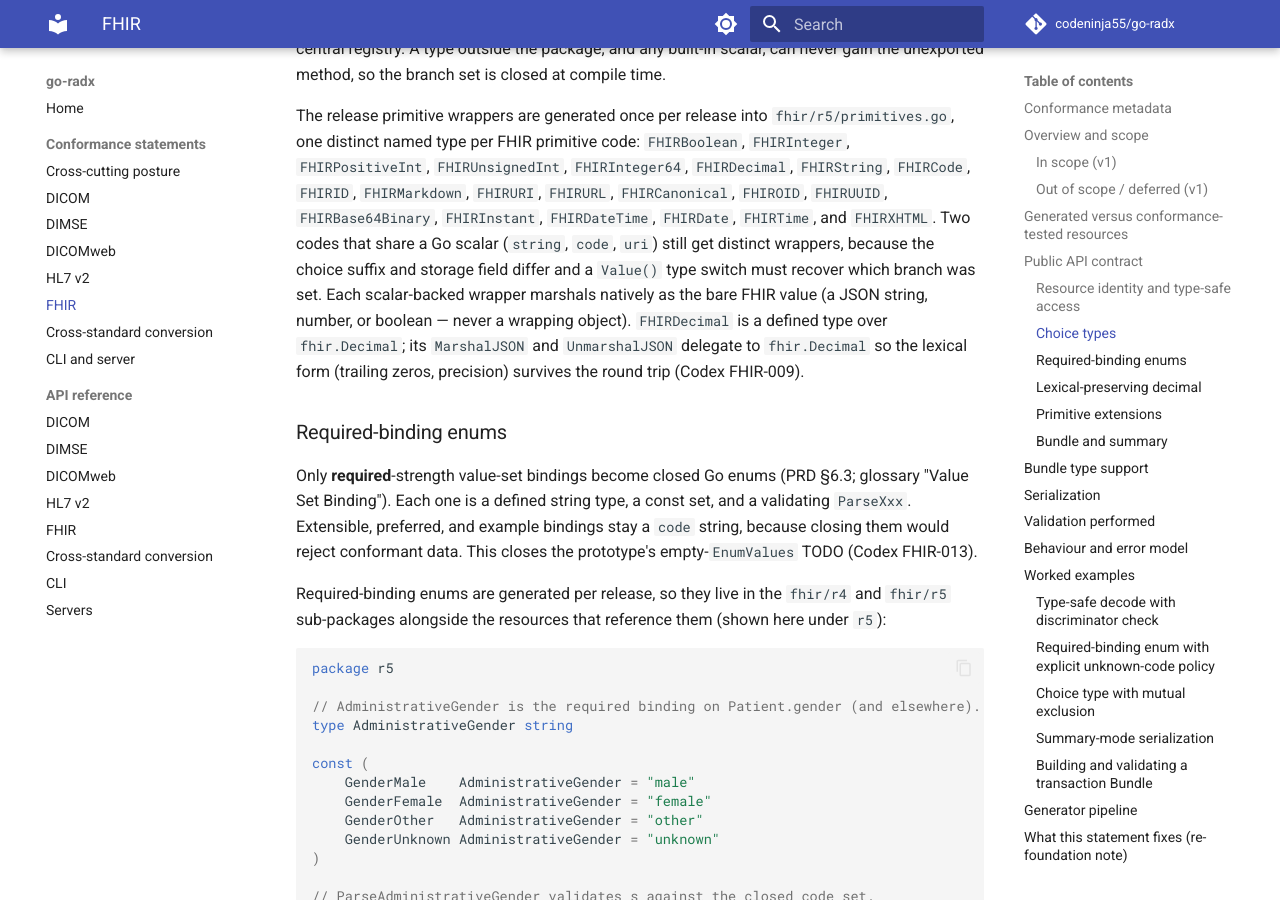
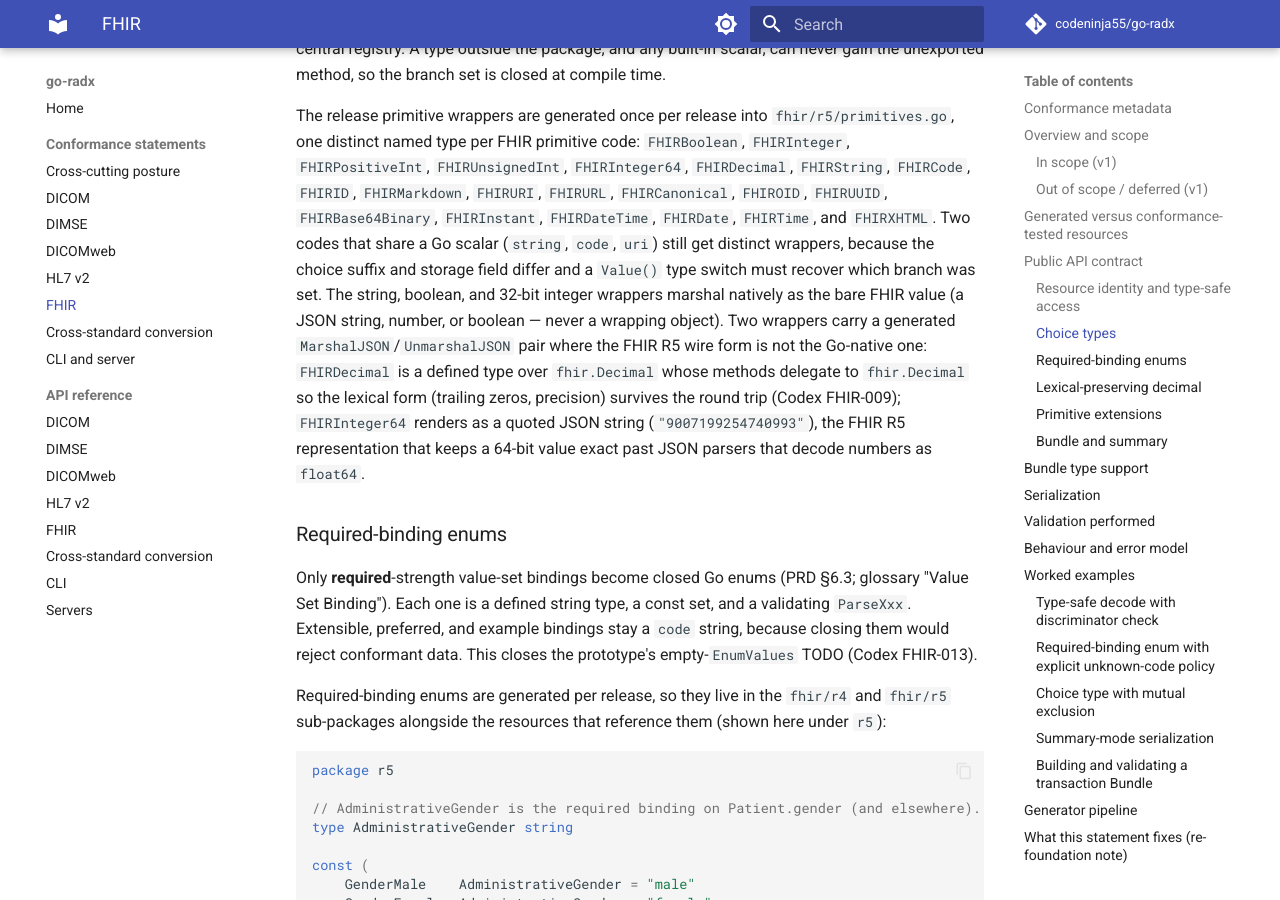
Before and after one commit to codeninja55/go-radx, an MkDocs documentation site: the page built from docs/conformance/fhir.md, in a window 1280 px wide and 900 px high, scrolled down 6611 px. Built offline with MkDocs 1.6.1 and Material for MkDocs 9.7.7, drawn with Linux system fonts in a browser that asks for light colours; comment, search, counter and statistics services are not loaded.

Commit message:
docs(fhir): note integer64 choice wrapper renders as a JSON string

```diff
--- a/docs/conformance/fhir.md
+++ b/docs/conformance/fhir.md
@@ -239,11 +239,14 @@ distinct named type per FHIR primitive code: `FHIRBoolean`, `FHIRInteger`, `FHIR
 `FHIRMarkdown`, `FHIRURI`, `FHIRURL`, `FHIRCanonical`, `FHIROID`, `FHIRUUID`, `FHIRBase64Binary`,
 `FHIRInstant`, `FHIRDateTime`, `FHIRDate`, `FHIRTime`, and `FHIRXHTML`. Two codes that share a Go
 scalar (`string`, `code`, `uri`) still get distinct wrappers, because the choice suffix and storage
-field differ and a `Value()` type switch must recover which branch was set. Each scalar-backed
-wrapper marshals natively as the bare FHIR value (a JSON string, number, or boolean — never a
-wrapping object). `FHIRDecimal` is a defined type over `fhir.Decimal`; its `MarshalJSON` and
-`UnmarshalJSON` delegate to `fhir.Decimal` so the lexical form (trailing zeros, precision) survives
-the round trip (Codex FHIR-009).
+field differ and a `Value()` type switch must recover which branch was set. The string, boolean,
+and 32-bit integer wrappers marshal natively as the bare FHIR value (a JSON string, number, or
+boolean — never a wrapping object). Two wrappers carry a generated `MarshalJSON`/`UnmarshalJSON`
+pair where the FHIR R5 wire form is not the Go-native one: `FHIRDecimal` is a defined type over
+`fhir.Decimal` whose methods delegate to `fhir.Decimal` so the lexical form (trailing zeros,
+precision) survives the round trip (Codex FHIR-009); `FHIRInteger64` renders as a quoted JSON
+string (`"9007199254740993"`), the FHIR R5 representation that keeps a 64-bit value exact past JSON
+parsers that decode numbers as `float64`.
 
 ### Required-binding enums
 
```
